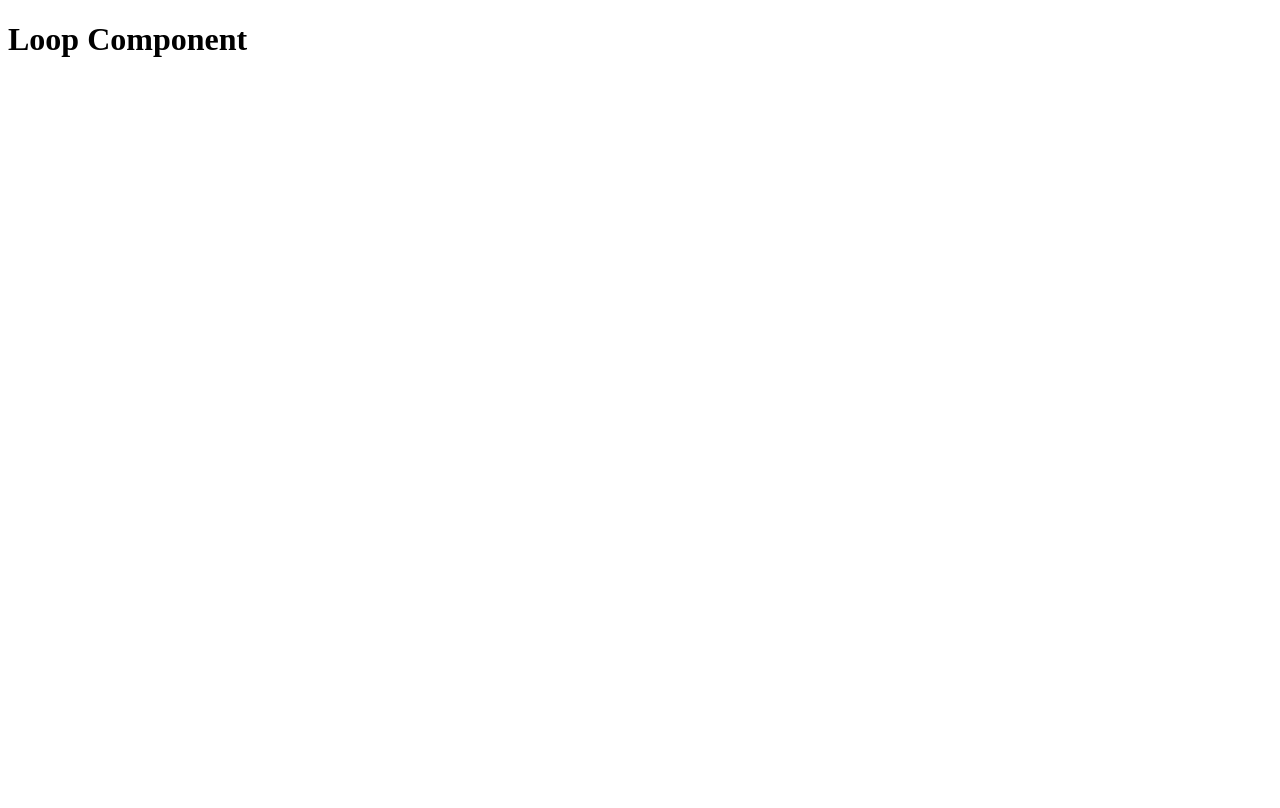
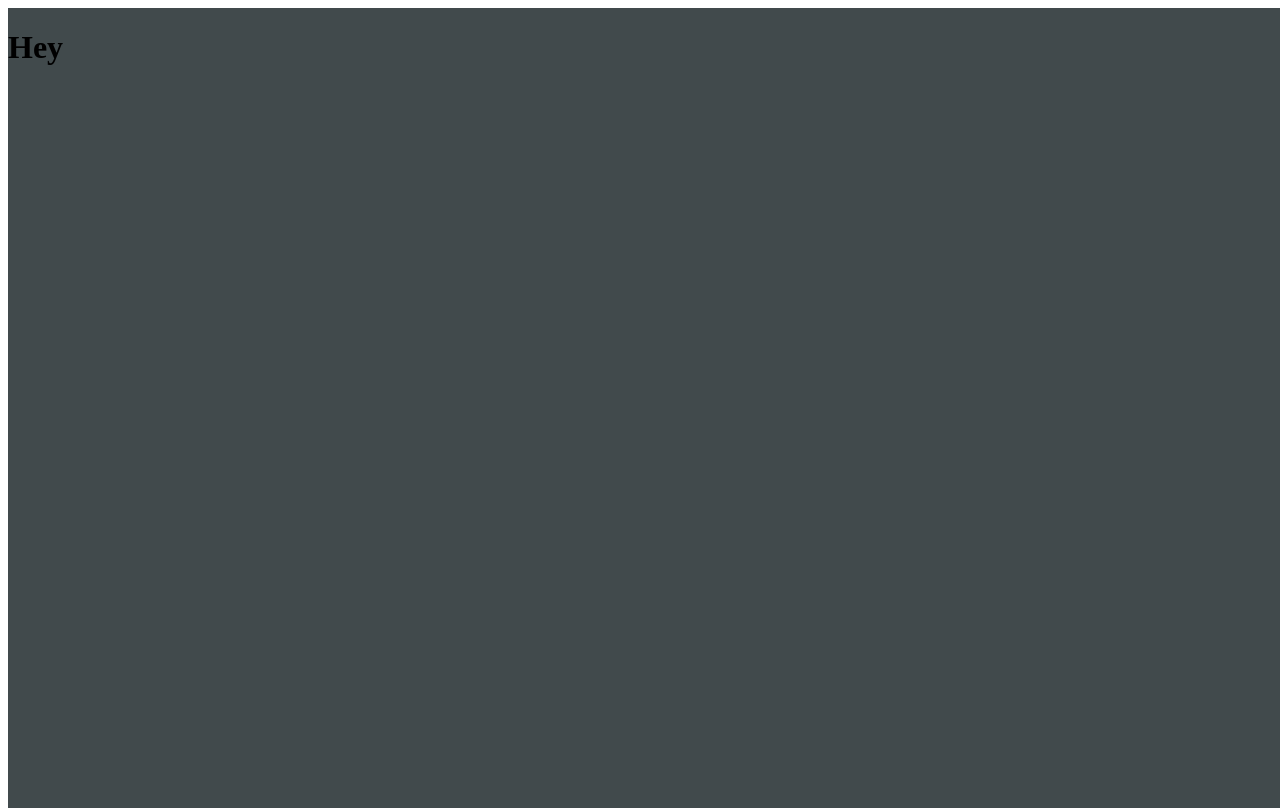
Before and after one commit to Hamzazaheer721/Webworkers-React-Typescript, a React (Create React App) app: page /loop in a window 1280 px wide. Built offline with nearby package versions, Linux system fonts and the light colour scheme.

Commit message:
!feat: changing the background color

```diff
--- /dev/null
+++ b/src/components/Loop/index.styled.ts
@@ -0,0 +1,10 @@
+import styled from 'styled-components'
+
+const Container = styled.div`
+    position: absolute;
+    height: 100%;
+    width: 100%;
+    background-color: #414a4c;
+`
+
+export default Container;
--- a/src/components/Loop/index.tsx
+++ b/src/components/Loop/index.tsx
@@ -1,7 +1,11 @@
 import { FC, memo } from 'react';
+import Container from './index.styled';
 
 const LoopComponent : FC = memo(() => (
-  <h1>Loop Component</h1>
+  <Container>
+    <h1> Hey </h1>
+
+  </Container>
 ));
 
 export default LoopComponent;
```
